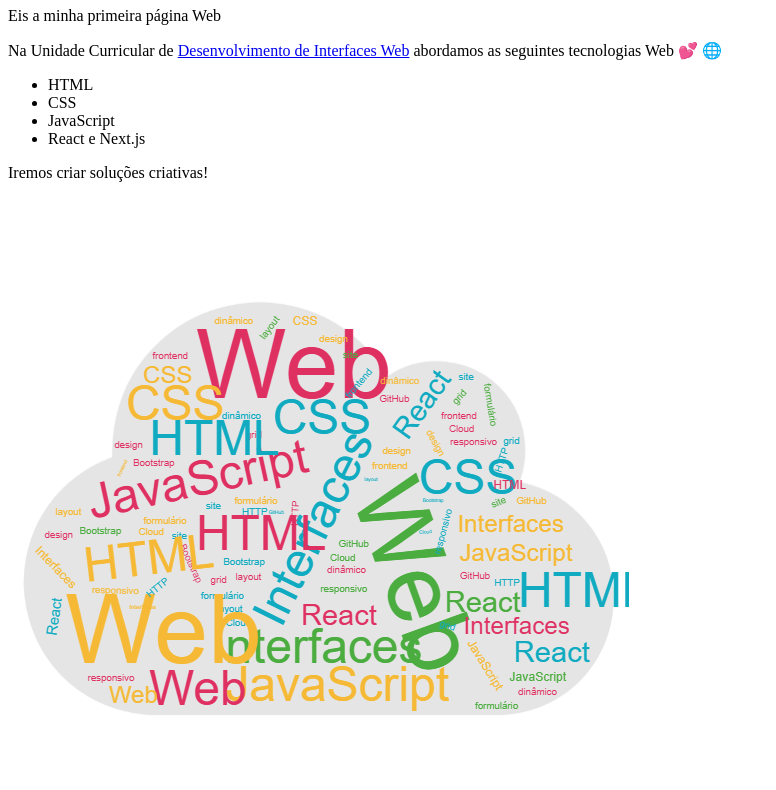
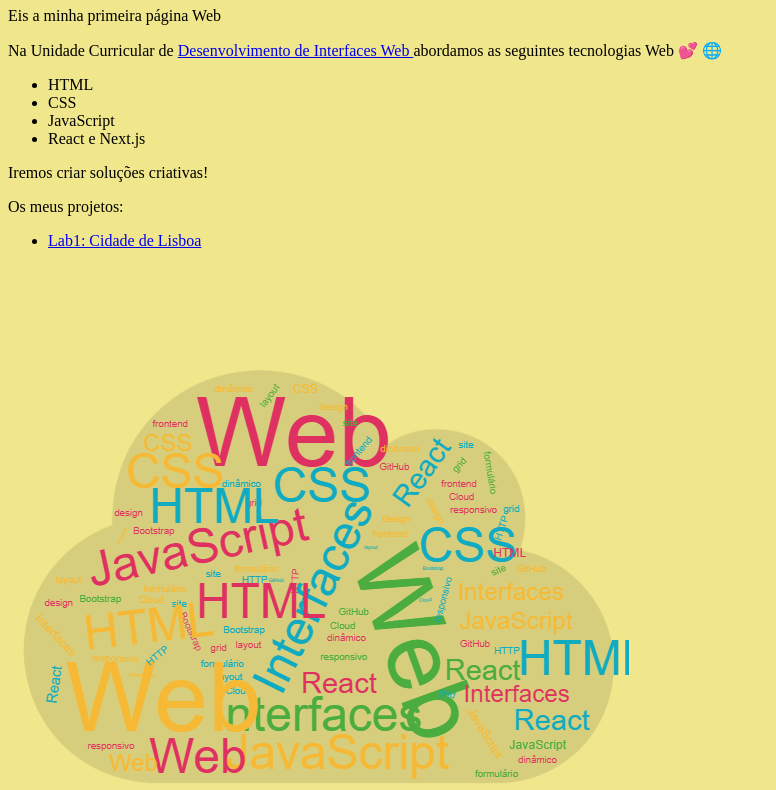
Before and after one commit to luciostuder/luciostuder.github.io, a plain HTML site: page index.html in a window 1280 px wide. Shown: the part 73-863 px from the top of the page, without its empty margins (0-776 px from the left). Drawn offline with Linux system fonts and the light colour scheme.

Commit message:
preparação de lab2

```diff
--- a/index.html
+++ b/index.html
@@ -4,20 +4,24 @@
     <meta charset="UTF-8">
     <meta name="viewport" content="width=device-width, initial-scale=1.0">
     <title>O meu primeiro site</title>
+     <link rel="stylesheet" href="styles.css" />
 </head>
 <body>
     <header>
         <h1>O meu primeiro site</h1>
     </header>
 
-
     <main>
 
         <p>Eis a minha primeira página Web</p>
         <p>
             Na Unidade Curricular de
-            <a href="https://moodle.ensinolusofona.pt/course/view.php?id=11232">Desenvolvimento de Interfaces Web</a>
-
+            <a
+                href="https://moodle.ensinolusofona.pt/course/view.php?id=11232"
+                target="_blank"
+                >
+                Desenvolvimento de Interfaces Web
+            </a>
             abordamos as seguintes tecnologias Web 💕 &#127760;
         </p>
 
@@ -29,6 +33,13 @@
 
         </ul>
         <p>Iremos criar soluções criativas!</p>
+        <p>Os meus projetos:</p>
+        <ul>
+            <li>
+                <a href="lab1/index.html">Lab1: Cidade de Lisboa</a>
+            </li>
+        </ul>
+
 
         <img src="images/diw.png" alt="Desenvolvimento de Interfaces Web">
     </main>
--- /dev/null
+++ b/styles.css
@@ -0,0 +1,4 @@
+
+body {
+    background-color: khaki;
+}
```
Also changed, not shown: lab1/index.html (renamed from cidade/index.html, +1 -0 lines), lab1/images/favicon.ico (renamed from cidade/images/favicon.ico), lab1/images/lisboa.jpg (renamed from cidade/images/lisboa.jpg), lab1/info.html (renamed from cidade/info.html), lab1/local.html (renamed from cidade/local.html), lab1/multimedia.html (renamed from cidade/multimedia.html).
